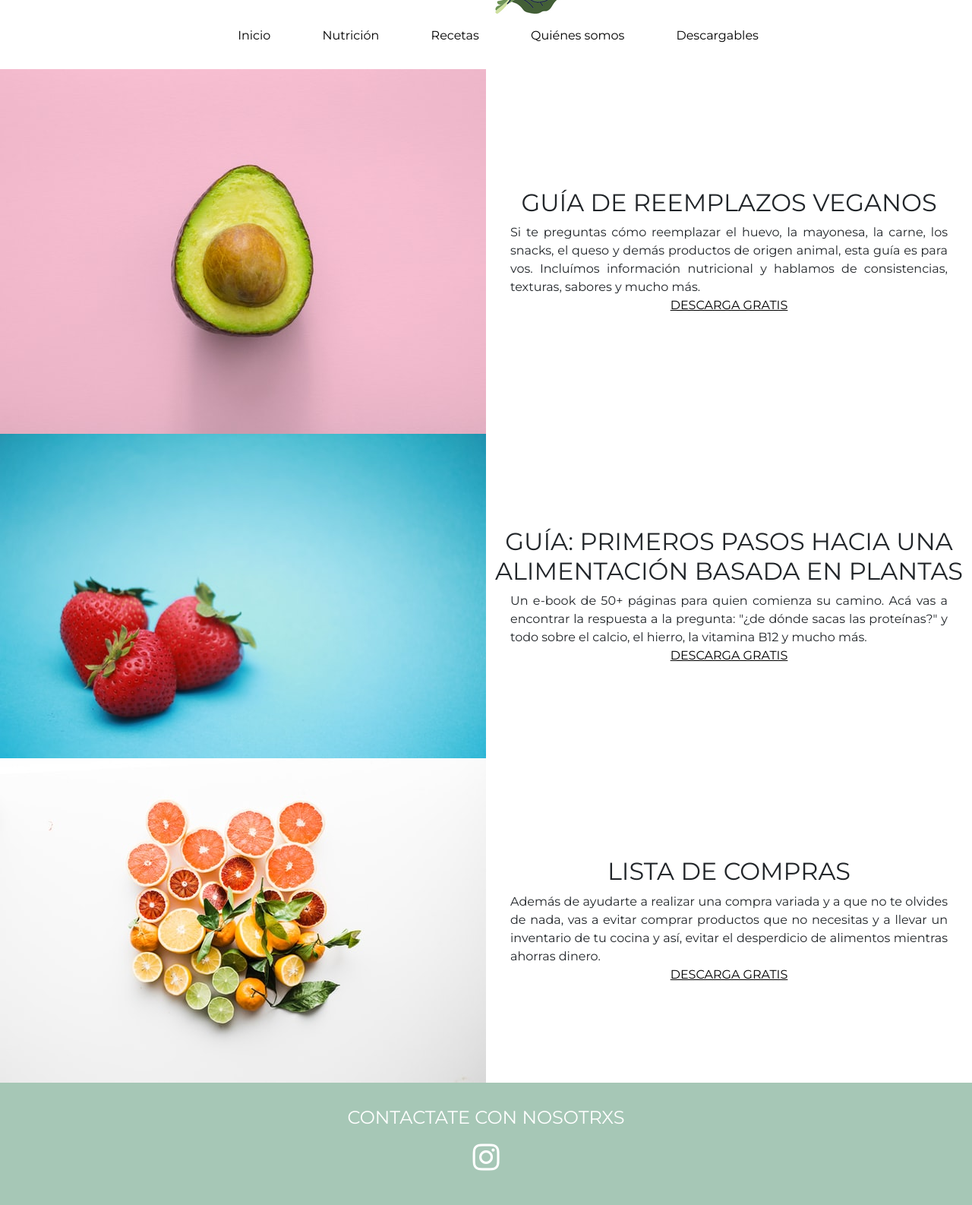
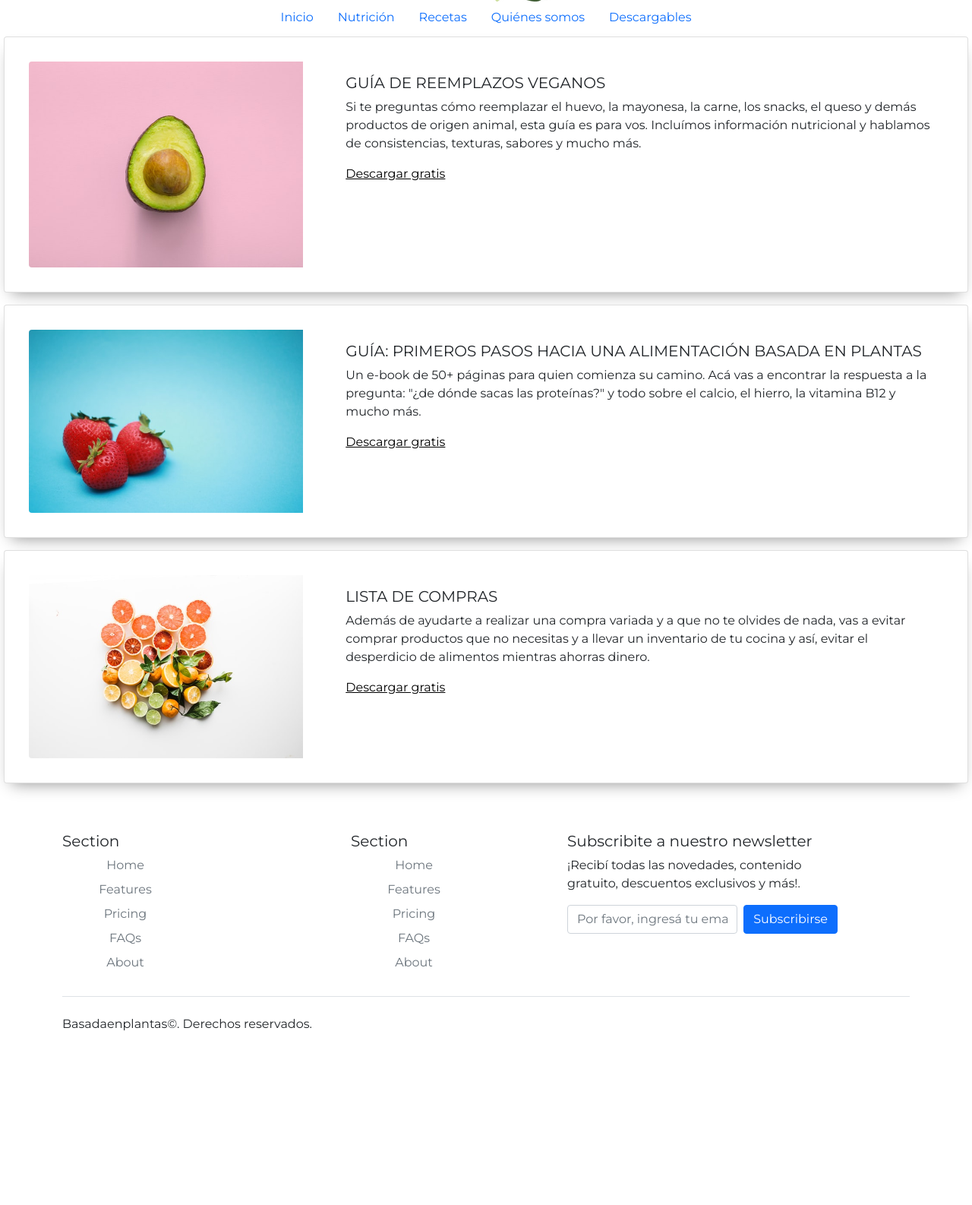
Before and after one commit to NadiaNarvaja/NadiaNarvaja.github.io, a website: page Paginas/descargables.html in a window 1280 px wide. Shown: the part 97-1683 px from the top of the page at 76% size. After the commit the page ends 1570 px from the top, so only its background shows below. Drawn offline with nearby package versions, Linux system fonts and the light colour scheme.

Commit message:
Descargables

```diff
--- a/Paginas/descargables.html
+++ b/Paginas/descargables.html
@@ -14,54 +14,134 @@
 </head>
 <body>
     <header>
-        <div class="banner">
-            <a href="../index.html">
+        <div class="d-flex justify-content-center" >
+            <a href="index.html">
             <img src="../Imagenes/logo.png" alt="Click aquí para volver al home">
         </a>
     </div>
   <nav>
-            <ul>
-                <li><a href="../index.html"> Inicio</a></li>
-                <li><a href="nutricion.html">Nutrición</a></li>
-                <li><a href="recetas.html">Recetas</a> </li>
-                <li><a href="quienessomos.html">Quiénes somos</a></li>
-                <li><a href="descargables.html">Descargables</a></li>
+    <ul class="nav justify-content-center">
+      <li class="nav-item">
+        <a class="nav-link active" aria-current="page" href="../index.html">Inicio</a>
+      </li>
+      <li class="nav-item">
+        <a class="nav-link" href="nutricion.html">Nutrición</a>
+      </li>
+      <li class="nav-item">
+        <a class="nav-link" href="recetas.html">Recetas</a>
+      </li>
+      <li class="nav-item">
+        <a class="nav-link" href="quienessomos.html">Quiénes somos</a>
+      </li>          <li class="nav-item">
+        <a class="nav-link" href="descargables.html">Descargables</a>
+      </li>
     </ul>
   </nav>
-
     </header>
-        <div class="container-descargables">
-            <div class="descargables">
-                <img src="../Imagenes/descargable1.jpg" alt="Palta">
-                <div class="item">
-                    <h2>GUÍA DE REEMPLAZOS VEGANOS</h2>
-                    <p>Si te preguntas cómo reemplazar el huevo, la mayonesa, la carne, los snacks, el queso y demás productos de origen animal, esta guía es para vos. Incluímos información nutricional y hablamos de consistencias, texturas, sabores y mucho más.</p>
-                    <a href=""> <p> DESCARGA GRATIS</p></a>
+    <div class="card mb-3" style="max-width: max-content;">
+        <div class="row g-0">
+          <div class="col-md-4">
+            <img src="../Imagenes/descargable1.jpg" class="img-fluid rounded-start" alt="Palta">
           </div>
-            </div>
-            <div class="descargables">
-                <img src="../Imagenes/descargable2.jpg" alt="Frutillas">
-                <div class="item">
-                    <h2>GUÍA: PRIMEROS PASOS HACIA UNA ALIMENTACIÓN BASADA EN PLANTAS</h2>
-                    <p>Un e-book de 50+ páginas para quien comienza su camino. Acá vas a encontrar la respuesta a la pregunta: "¿de dónde sacas las proteínas?" y todo sobre el calcio, el hierro, la vitamina B12 y mucho más.</p>
-                    <a href=""> <p> DESCARGA GRATIS</p></a>
-                </div>
-            </div>
-            <div class="descargables">
-                <img src="../Imagenes/descargable3.jpg" alt="Frutas">
-                <div class="item">
-                    <h2>LISTA DE COMPRAS</h2>
-                    <p>Además de ayudarte a realizar una compra variada y a que no te olvides de nada, vas a evitar comprar productos que no necesitas y a llevar un inventario de tu cocina y así, evitar el desperdicio de alimentos mientras ahorras dinero.</p>
-                    <a href=""> <p> DESCARGA GRATIS</p></a>
+          <div class="col-md-8">
+            <div class="card-body">
+              <h5 class="card-title">GUÍA DE REEMPLAZOS VEGANOS</h5>
+              <p class="card-text">Si te preguntas cómo reemplazar el huevo, la mayonesa, la carne, los snacks, el queso y demás productos de origen animal, esta guía es para vos. Incluímos información nutricional y hablamos de consistencias, texturas, sabores y mucho más.</p>
+              <a href=""> <p> Descargar gratis</p></a>
             </div>
           </div>
         </div>
-    <footer class="footer">
-        <h4>CONTACTATE CON NOSOTRXS</h4>
-        <span style="font-size: 40px; color: #fff">
-            <i class="fab fa-instagram" ></i>
-        </span>
+      </div>
+
+      <div class="card mb-3" style="max-width: max-content;">
+        <div class="row g-0">
+          <div class="col-md-4">
+            <img src="../Imagenes/descargable2.jpg" class="img-fluid rounded-start" alt="Frutillas">
+          </div>
+          <div class="col-md-8">
+            <div class="card-body">
+              <h5 class="card-title">GUÍA: PRIMEROS PASOS HACIA UNA ALIMENTACIÓN BASADA EN PLANTAS</h5>
+              <p class="card-text">Un e-book de 50+ páginas para quien comienza su camino. Acá vas a encontrar la respuesta a la pregunta: "¿de dónde sacas las proteínas?" y todo sobre el calcio, el hierro, la vitamina B12 y mucho más.</p>
+              <a href=""> <p> Descargar gratis</p></a>
+            </div>
+          </div>
+        </div>
+      </div>
+
+      <div class="card mb-3" style="max-width: max-content;">
+        <div class="row g-0">
+          <div class="col-md-4">
+            <img src="../Imagenes/descargable3.jpg" class="img-fluid rounded-start" alt="Frutas">
+          </div>
+          <div class="col-md-8">
+            <div class="card-body">
+              <h5 class="card-title">LISTA DE COMPRAS</h5>
+              <p class="card-text">Además de ayudarte a realizar una compra variada y a que no te olvides de nada, vas a evitar comprar productos que no necesitas y a llevar un inventario de tu cocina y así, evitar el desperdicio de alimentos mientras ahorras dinero.</p>
+              <a href=""> <p> Descargar gratis</p></a>
+            </div>
+          </div>
+        </div>
+      </div>
+
+        <div class="container">
+            <footer class="py-5">
+              <div class="row">
+                <div class="col-2">
+                  <h5>Section</h5>
+              <ul class="nav flex-column">
+                <li class="nav-item mb-2"><a href="#" class="nav-link p-0 text-muted">Home</a></li>
+                <li class="nav-item mb-2"><a href="#" class="nav-link p-0 text-muted">Features</a></li>
+                <li class="nav-item mb-2"><a href="#" class="nav-link p-0 text-muted">Pricing</a></li>
+                <li class="nav-item mb-2"><a href="#" class="nav-link p-0 text-muted">FAQs</a></li>
+                <li class="nav-item mb-2"><a href="#" class="nav-link p-0 text-muted">About</a></li>
+              </ul>
+            </div>
+
+            <div class="col-2">
+              <h5></h5>
+              <ul class="nav flex-column">
+                <li class="nav-item mb-2"><a href="#" class="nav-link p-0 text-muted"></a></li>
+                <li class="nav-item mb-2"><a href="#" class="nav-link p-0 text-muted"></a></li>
+                <li class="nav-item mb-2"><a href="#" class="nav-link p-0 text-muted"></a></li>
+                <li class="nav-item mb-2"><a href="#" class="nav-link p-0 text-muted"></a></li>
+                <li class="nav-item mb-2"><a href="#" class="nav-link p-0 text-muted"></a></li>
+              </ul>
+            </div>
+
+            <div class="col-2">
+              <h5>Section</h5>
+              <ul class="nav flex-column">
+                <li class="nav-item mb-2"><a href="#" class="nav-link p-0 text-muted">Home</a></li>
+                <li class="nav-item mb-2"><a href="#" class="nav-link p-0 text-muted">Features</a></li>
+                <li class="nav-item mb-2"><a href="#" class="nav-link p-0 text-muted">Pricing</a></li>
+                <li class="nav-item mb-2"><a href="#" class="nav-link p-0 text-muted">FAQs</a></li>
+                <li class="nav-item mb-2"><a href="#" class="nav-link p-0 text-muted">About</a></li>
+              </ul>
+            </div>
+
+              <div class="col-4 offset-1">
+                  <form>
+                    <h5>Subscribite a nuestro newsletter</h5>
+                    <p>¡Recibí todas las novedades, contenido gratuito, descuentos exclusivos y más!.</p>
+                    <div class="d-flex w-100 gap-2">
+                      <label for="newsletter1" class="visually-hidden">Email</label>
+                      <input id="newsletter1" type="text" class="form-control" placeholder="Por favor, ingresá tu email">
+                      <button class="btn btn-primary" type="button">Subscribirse</button>
+                    </div>
+                  </form>
+              </div>
+            </div>
+
+              <div class="d-flex justify-content-between py-4 my-4 border-top">
+                <p>Basadaenplantas©. Derechos reservados.</p>
+                <ul class="list-unstyled d-flex">
+                  <li class="ms-3"><a class="link-dark" href="#"><svg class="bi" width="24" height="24"><use xlink:href="#twitter"></use></svg></a></li>
+                  <li class="ms-3"><a class="link-dark" href="#"><svg class="bi" width="24" height="24"><use xlink:href="#instagram"></use></svg></a></li>
+                  <li class="ms-3"><a class="link-dark" href="#"><svg class="bi" width="24" height="24"><use xlink:href="#facebook"></use></svg></a></li>
+                </ul>
+              </div>
           </footer>
+        </div>
     <script src="https://cdn.jsdelivr.net/npm/bootstrap@5.1.3/dist/js/bootstrap.bundle.min.js" integrity="sha384-ka7Sk0Gln4gmtz2MlQnikT1wXgYsOg+OMhuP+IlRH9sENBO0LRn5q+8nbTov4+1p" crossorigin="anonymous"></script>
 </body>
 </html>
--- a/SCSS/custom.scss
+++ b/SCSS/custom.scss
@@ -4,4 +4,8 @@ $font-family-base: 'Montserrat', sans-serif;
 $primary: #000 ;
 $nav-link-hover-color: #a6c7b6;
 
+
+
+
+
 @import "../node_modules/bootstrap/scss/bootstrap";
--- a/package.json
+++ b/package.json
@@ -17,8 +17,8 @@
   },
   "homepage": "https://github.com/NadiaNarvaja/basadaenplantas-Narvaja#readme",
   "dependencies": {
-    "bootstrap": "^5.1.3"
+    "bootstrap": "^5.1.3",
+    "bootstrap-icons": "^1.7.2"
   },
-  "devDependencies": {},
   "description": ""
 }
```
Also changed, not shown: index.html (+4 -1 lines), 1 other file. Lines whose indentation alone changed are shown as unchanged.
